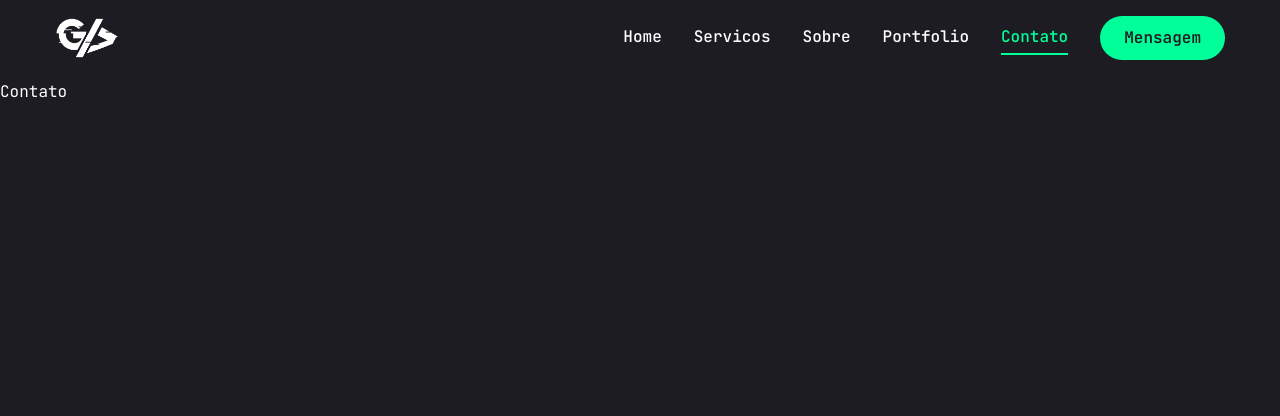
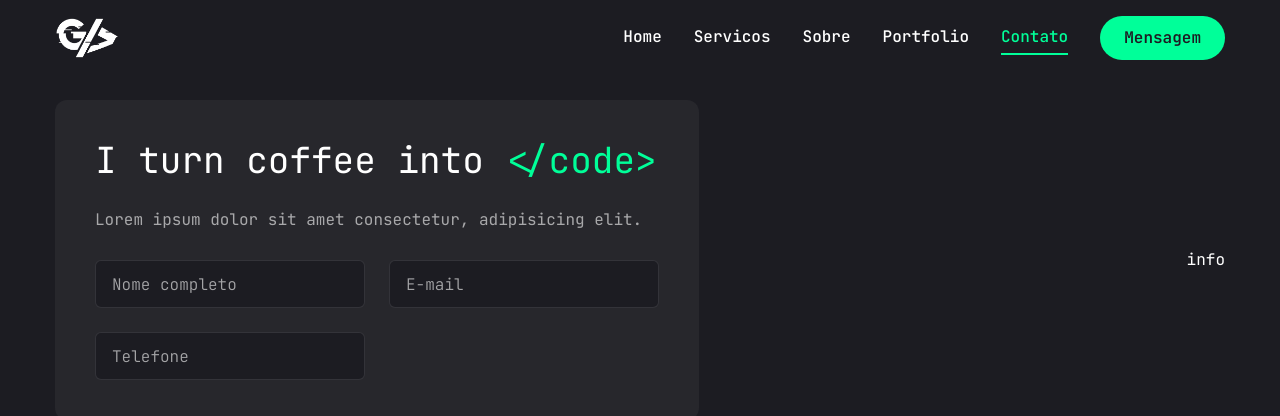
Before and after one commit to GrecoPeres/My-Portfolio, a Next.js app: page /contato in a window 1280 px wide. Shown: the top 416 px of the page. Built offline with nearby package versions, Linux system fonts and the light colour scheme.

Commit message:
feat: I adding new component - step initial do Contact

```diff
--- a/app/contato/page.jsx
+++ b/app/contato/page.jsx
@@ -1,8 +1,56 @@
-import React from 'react'
+"use client";
+
+import { Button } from '../../components/ui/button';
+import { Input } from '../../components/ui/input';
+import { Textarea } from '../../components/ui/textarea';
+import { Select, SelectContent, SelectGroup, SelectItem, SelectLabel, SelectTrigger, SelectValue, } from '../../components/ui/select';
+import {FaPhoneAlt, FaEnvelope, FaMapMarkerAlt, FaWhatsappSquare} from 'react-icons/fa';
+
+const info = [
+  {
+    icon: <FaWhatsappSquare />,
+    titulo: 'WhatsApp',
+    descricao: '+55 (17) 98139-8479',
+  },
+  {
+    icon: <FaEnvelope />,
+    titulo: 'E-mail',
+    descricao: 'grecofernando.mp@gmail.com',
+  },
+  {
+    icon: <FaMapMarkerAlt />,
+    titulo: 'Endereço',
+    descricao: 'Barretos, São Paulo - Brasil',
+  },
+];
+
+import { motion } from "framer-motion";
 
 const Contato = () => {
   return (
-    <div>Contato</div>
+    <motion.section initial={{opacity: 0}} animate={{opacity: 1, transition: {delay: 2.4, duration: 0.4, ease: "easeIn"},}}
+      className="py-6"
+    >
+      <div className="container mx-auto">
+        <div className="flex flex-col xl:flex-row gap-[30px]">
+          {/* formulario de contato */}
+          <div className="xl:h-[54%] order-2 xl:order-none">
+            <form className="flex flex-col gap-6 p-10 bg-[#27272c] rounded-xl">
+              <h3 className="text-4xl text-white"> I turn coffee into <span className="text-accent"> &lt;/code&gt; </span> </h3>
+              <p className="text-white/60">Lorem ipsum dolor sit amet consectetur, adipisicing elit.</p>
+              {/* input */}
+              <div className="grid grid-cols-1 md:grid-cols-2 gap-6">
+                <Input type="nome" placeholder="Nome completo" />
+                <Input type="email" placeholder="E-mail" />
+                <Input type="telefone" placeholder="Telefone" />
+              </div>
+            </form>
+          </div>
+          {/* informações */}
+          <div className="flex-1 flex items-center xl:justify-end order-1 xl:order-none mb-8 xl:mb-0">info</div>
+        </div>
+      </div>
+    </motion.section>
   )
 }
 
--- a/components/ui/input.jsx
+++ b/components/ui/input.jsx
@@ -7,7 +7,7 @@
     (<input
       type={type}
       className={cn(
-        "flex h-10 w-full rounded-md border border-slate-200 bg-white px-3 py-2 text-sm ring-offset-white file:border-0 file:bg-transparent file:text-sm file:font-medium placeholder:text-slate-500 focus-visible:outline-none focus-visible:ring-2 focus-visible:ring-slate-950 focus-visible:ring-offset-2 disabled:cursor-not-allowed disabled:opacity-50 dark:border-slate-800 dark:bg-slate-950 dark:ring-offset-slate-950 dark:placeholder:text-slate-400 dark:focus-visible:ring-slate-300",
+        "flex h-[48px] rounded-md border border-white/10 focus:border-accent font-light bg-primary px-4 py-5 text-base placeholder:text-white/60 outline-none",
         className
       )}
       ref={ref}
```
